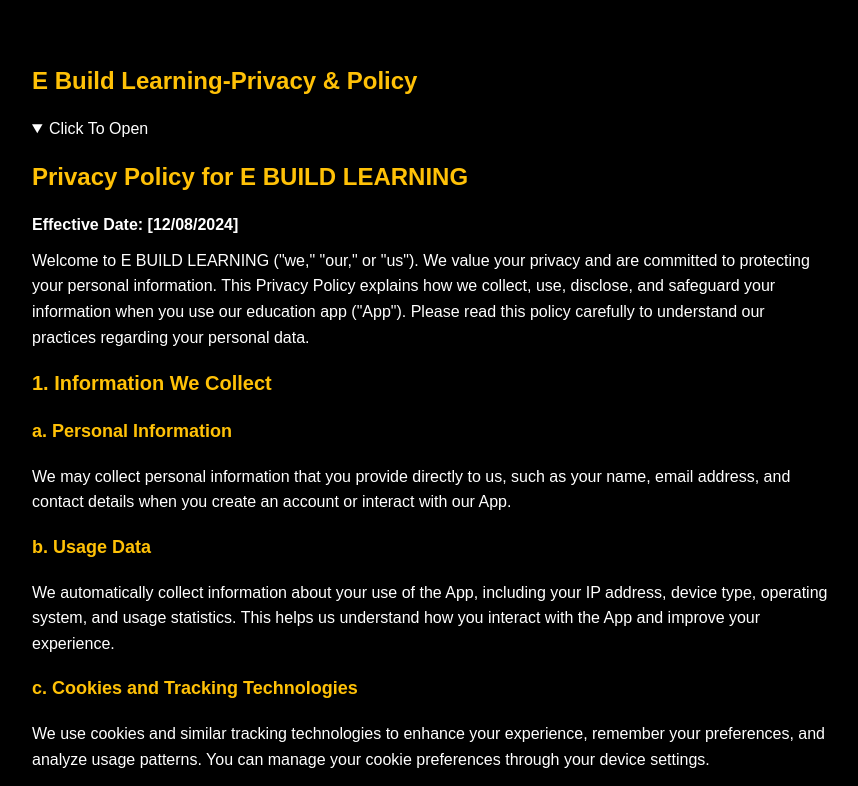
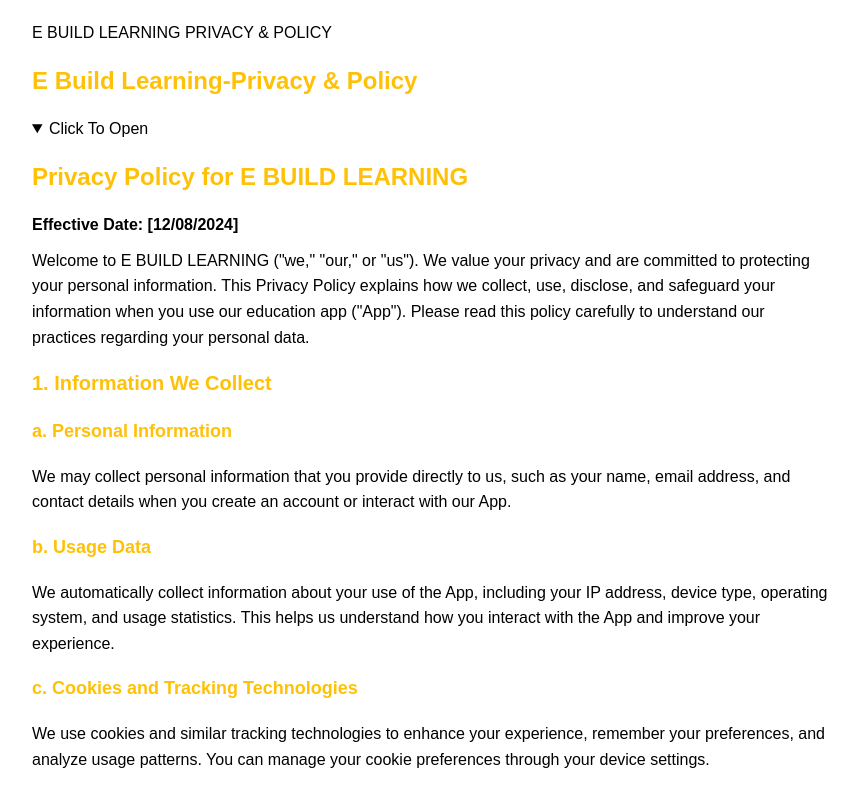
Before and after one commit to ANTIQUEGAMERZ/PrivacyPolicy, a plain HTML site: page index.html in a window 1280 px wide. Both pictures are taken after a click on the heading "Click To Open". Shown: the top 786 px of the page, without its empty margins (208-1066 px from the left). Drawn offline with Linux system fonts and the light colour scheme.

Commit message:
update style.css

```diff
--- a/style.css
+++ b/style.css
@@ -6,7 +6,6 @@ body {
      max-width: 800px;
      margin: auto;
      padding: 20px;
-     background: black;
 }
 h1 {
     color: #FFC107;
@@ -25,8 +24,8 @@ h3 {
 }
 p {
 margin: 10px 0;
-      color: white;
+      color: black;
 }
 details{
-      color: white;
+      color: black;
 }
```
